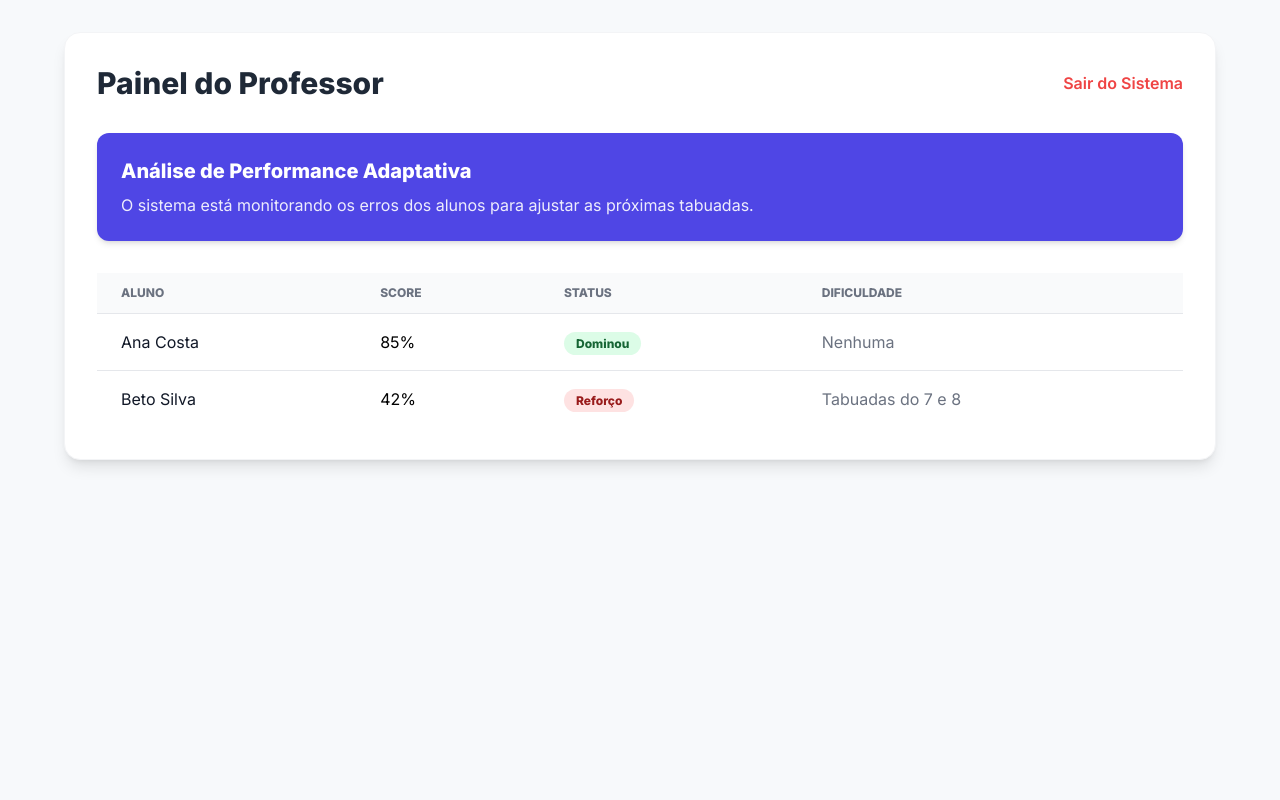
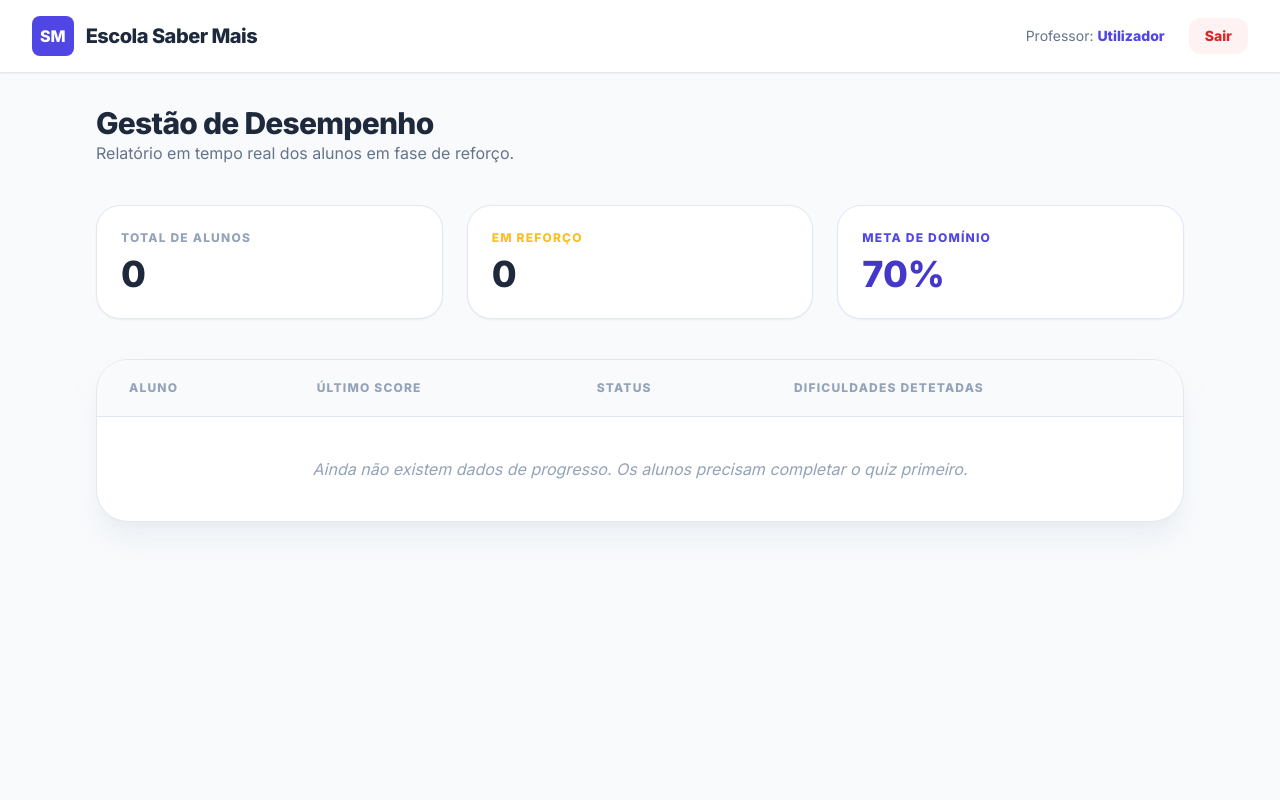
Before and after one commit to RafaelTSa/Projeto-Multidisciplinar-III-Ciencia-da-Computacao, a Flask app: template templates/professor.html in a window 1280 px wide. Run offline with Flask 3, Linux system fonts and the light colour scheme; the template is opened without the code that fills it, so the values that code supplies are empty; some libraries are stand-ins or nearby versions.

Commit message:
atualiza projeto integrando ao Mongodb e atualiza o README.md

```diff
--- a/app.py
+++ b/app.py
@@ -1,11 +1,28 @@
 from flask import Flask, render_template, request, redirect, url_for, session
 import random
+from pymongo import MongoClient
+from pymongo.errors import ServerSelectionTimeoutError
 
 app = Flask(__name__)
+# Chave secreta para gerir as sessões (segurança)
 app.secret_key = 'chave_rafael_2024_final'
 
-USUARIOS_PROFESSOR = {"admin": "admin123", "rafael": "12345"}
-USUARIOS_ALUNO = {"estudante": "aluno123", "joao": "tabuada"}
+# --- CONFIGURAÇÃO E CONEXÃO AO MONGODB ---
+try:
+    # Liga ao serviço MongoDB no seu PC (localhost)
+    # serverSelectionTimeoutMS=2000 evita que o site fique travado se o banco estiver desligado
+    client = MongoClient("mongodb://localhost:27017/", serverSelectionTimeoutMS=2000)
+    db = client["escola_saber_mais"]
+
+    # Coleções (Pastas de documentos)
+    usuarios_col = db["usuarios"]
+    progresso_col = db["progresso"]
+
+    # Testa se o banco de dados está a responder
+    client.server_info()
+    print("✅ SUCESSO: Conectado ao MongoDB!")
+except Exception as e:
+    print(f"❌ ERRO: Não foi possível conectar ao MongoDB: {e}")
 
 @app.route('/')
 def index():
@@ -13,52 +30,90 @@ def index():
 
 @app.route('/login', methods=['POST'])
 def login():
-    user = request.form.get('usuario')
-    senha = request.form.get('senha')
-    if user in USUARIOS_PROFESSOR and USUARIOS_PROFESSOR[user] == senha:
-        session['perfil'] = 'professor'
-        session['nome'] = user
-        return redirect(url_for('professor'))
-    if user in USUARIOS_ALUNO and USUARIOS_ALUNO[user] == senha:
-        session['perfil'] = 'aluno'
-        session['nome'] = user
-        session['contador'] = 0
-        session['acertos'] = 0
-        return redirect(url_for('aluno'))
-    return "Erro: Dados incorretos! <a href='/'>Voltar</a>"
+    user_input = request.form.get('usuario')
+    senha_input = request.form.get('senha')
+
+    # BUSCA NO BANCO DE DADOS (Substitui as listas manuais)
+    usuario_db = usuarios_col.find_one({"usuario": user_input, "senha": senha_input})
+
+    if usuario_db:
+        session['perfil'] = usuario_db['perfil']
+        session['nome'] = usuario_db['usuario']
+
+        if session['perfil'] == 'professor':
+            return redirect(url_for('professor'))
+        else:
+            session['contador'] = 0
+            session['acertos'] = 0
+            return redirect(url_for('aluno'))
+
+    return "Erro: Usuário ou senha incorretos! <a href='/'>Voltar</a>"
 
 @app.route('/aluno', methods=['GET', 'POST'])
 def aluno():
-    if session.get('perfil') != 'aluno': return redirect(url_for('index'))
+    if session.get('perfil') != 'aluno':
+        return redirect(url_for('index'))
 
     feedback = None
     if request.method == 'POST':
         n1 = int(request.form.get('n1'))
         n2 = int(request.form.get('n2'))
-        resp = int(request.form.get('resposta'))
+        resp_input = request.form.get('resposta')
 
-        session['contador'] += 1
-        if resp == (n1 * n2):
-            session['acertos'] += 1
-            feedback = {"texto": "✅ Acertou!", "cor": "bg-green-500"}
-        else:
-            feedback = {"texto": f"❌ Errou! {n1}x{n2}={n1*n2}", "cor": "bg-red-500"}
+        if resp_input:
+            resp = int(resp_input)
+            session['contador'] += 1
 
-        if session['contador'] >= 10:
-            res = {"acertos": session['acertos'], "total": 10}
-            # Resetamos para a próxima vez
-            session['contador'] = 0
-            session['acertos'] = 0
-            return render_template('resultado.html', resultado=res)
+            # Verificação da Resposta
+            if resp == (n1 * n2):
+                session['acertos'] += 1
+                feedback = {"texto": "✅ MUITO BEM! VOCÊ ACERTOU!", "cor": "bg-emerald-500"}
+            else:
+                # LÓGICA ADAPTATIVA: Salva o erro no MongoDB para análise posterior
+                progresso_col.update_one(
+                    {"aluno": session['nome']},
+                    {"$inc": {f"erros_tabuada_{n1}": 1}}, # Soma +1 erro nesta tabuada
+                    upsert=True
+                )
+                feedback = {"texto": f"❌ QUASE! A RESPOSTA CORRETA ERA {n1 * n2}", "cor": "bg-rose-600"}
 
-    # Gera números para a próxima
+            # Finaliza após 10 perguntas
+            if session['contador'] >= 10:
+                percentagem = (session['acertos'] / 10) * 100
+                status = "Dominou" if percentagem >= 70 else "Reforço"
+
+                # Salva o resultado final do ciclo no banco
+                progresso_col.update_one(
+                    {"aluno": session['nome']},
+                    {"$set": {
+                        "score": f"{int(percentagem)}%",
+                        "status": status
+                    }},
+                    upsert=True
+                )
+
+                res = {"acertos": session['acertos'], "total": 10}
+                session['contador'] = 0
+                session['acertos'] = 0
+                return render_template('resultado.html', resultado=res)
+
+    # Gera números para a próxima pergunta
     n1, n2 = random.randint(2, 9), random.randint(2, 9)
-    return render_template('aluno.html', n1=n1, n2=n2, feedback=feedback, progresso=session['contador'] + 1)
+    return render_template('aluno.html',
+                           n1=n1,
+                           n2=n2,
+                           feedback=feedback,
+                           progresso=session.get('contador', 0) + 1)
 
 @app.route('/professor')
 def professor():
-    if session.get('perfil') != 'professor': return redirect(url_for('index'))
-    return render_template('professor.html')
+    if session.get('perfil') != 'professor':
+        return redirect(url_for('index'))
+
+    # BUSCA NO BANCO: Pega todos os registros de desempenho dos alunos
+    dados_alunos = list(progresso_col.find())
+
+    return render_template('professor.html', nome=session.get('nome'), alunos=dados_alunos)
 
 @app.route('/logout')
 def logout():
--- a/templates/professor.html
+++ b/templates/professor.html
@@ -2,52 +2,104 @@
 <html lang="pt-BR">
 <head>
     <meta charset="UTF-8">
-    <title>Painel do Professor - Quiz Tabuada</title>
+    <meta name="viewport" content="width=device-width, initial-scale=1.0">
+    <title>Painel do Professor - Escola Saber Mais</title>
     <script src="https://cdn.tailwindcss.com"></script>
     <link href="https://fonts.googleapis.com/css2?family=Inter:wght@400;600;800&display=swap" rel="stylesheet">
-    <style>
-        body { font-family: 'Inter', sans-serif; background-color: #f7f9fb; }
-        .bg-gradient-primary { background-image: linear-gradient(to right, #4f46e5, #7c3aed); }
-    </style>
 </head>
-<body class="p-8">
-    <div class="max-w-6xl mx-auto bg-white p-8 rounded-2xl shadow-lg border border-gray-100">
-        <div class="flex justify-between items-center mb-8">
-            <h1 class="text-3xl font-extrabold text-gray-800">Painel do Professor</h1>
-            <a href="/logout" class="text-red-500 font-semibold hover:text-red-700">Sair do Sistema</a>
+<body class="bg-slate-50 min-h-screen font-['Inter']">
+
+    <nav class="bg-white border-b border-slate-200 px-8 py-4 flex justify-between items-center shadow-sm">
+        <div class="flex items-center gap-3">
+            <div class="bg-indigo-600 p-2 rounded-lg text-white font-black">SM</div>
+            <h1 class="text-slate-800 font-bold text-xl tracking-tight">Escola Saber Mais</h1>
+        </div>
+        <div class="flex items-center gap-6">
+            <span class="text-slate-500 text-sm font-medium">Professor: <strong class="text-indigo-600">{{ nome if nome else 'Utilizador' }}</strong></span>
+            <a href="/logout" class="bg-red-50 text-red-600 px-4 py-2 rounded-xl text-sm font-bold hover:bg-red-100 transition-colors">Sair</a>
+        </div>
+    </nav>
+
+    <main class="max-w-6xl mx-auto p-8">
+        <header class="mb-10">
+            <h2 class="text-3xl font-black text-slate-800 tracking-tight">Gestão de Desempenho</h2>
+            <p class="text-slate-500 font-medium">Relatório em tempo real dos alunos em fase de reforço.</p>
+        </header>
+
+        <!-- Grid de Estatísticas Rápidas -->
+        <div class="grid grid-cols-1 md:grid-cols-3 gap-6 mb-10">
+            <div class="bg-white p-6 rounded-3xl border border-slate-200 shadow-sm">
+                <p class="text-slate-400 text-xs font-black uppercase tracking-widest mb-2">Total de Alunos</p>
+                <p class="text-4xl font-black text-slate-800">{{ alunos|length if alunos else 0 }}</p>
+            </div>
+            <div class="bg-white p-6 rounded-3xl border border-slate-200 shadow-sm">
+                <p class="text-amber-400 text-xs font-black uppercase tracking-widest mb-2">Em Reforço</p>
+                <p class="text-4xl font-black text-slate-800">
+                    {% if alunos %}
+                        {{ alunos|selectattr('status', 'equalto', 'Reforço')|list|length }}
+                    {% else %}
+                        0
+                    {% endif %}
+                </p>
+            </div>
+            <div class="bg-white p-6 rounded-3xl border border-indigo-100 bg-indigo-50 shadow-sm">
+                <p class="text-indigo-600 text-xs font-black uppercase tracking-widest mb-2">Meta de Domínio</p>
+                <p class="text-4xl font-black text-indigo-700">70%</p>
+            </div>
         </div>
 
-        <div class="bg-indigo-600 p-6 rounded-xl text-white mb-8 shadow-md">
-            <h2 class="text-xl font-bold mb-2">Análise de Performance Adaptativa</h2>
-            <p class="opacity-90">O sistema está monitorando os erros dos alunos para ajustar as próximas tabuadas.</p>
-        </div>
-
-        <div class="overflow-x-auto">
-            <table class="min-w-full divide-y divide-gray-200">
-                <thead class="bg-gray-50">
+        <!-- Tabela de Alunos -->
+        <div class="bg-white rounded-[2rem] shadow-xl shadow-slate-200/50 overflow-hidden border border-slate-200">
+            <table class="w-full text-left">
+                <thead class="bg-slate-50 border-b border-slate-200">
                     <tr>
-                        <th class="px-6 py-3 text-left text-xs font-bold text-gray-500 uppercase">Aluno</th>
-                        <th class="px-6 py-3 text-left text-xs font-bold text-gray-500 uppercase">Score</th>
-                        <th class="px-6 py-3 text-left text-xs font-bold text-gray-500 uppercase">Status</th>
-                        <th class="px-6 py-3 text-left text-xs font-bold text-gray-500 uppercase">Dificuldade</th>
+                        <th class="px-8 py-5 text-slate-400 text-xs font-black uppercase tracking-widest">Aluno</th>
+                        <th class="px-8 py-5 text-slate-400 text-xs font-black uppercase tracking-widest">Último Score</th>
+                        <th class="px-8 py-5 text-slate-400 text-xs font-black uppercase tracking-widest">Status</th>
+                        <th class="px-8 py-5 text-slate-400 text-xs font-black uppercase tracking-widest">Dificuldades Detetadas</th>
                     </tr>
                 </thead>
-                <tbody class="bg-white divide-y divide-gray-200">
+                <tbody class="divide-y divide-slate-100">
+                    {% for aluno in alunos %}
+                    <tr class="hover:bg-slate-50 transition-colors">
+                        <td class="px-8 py-6 font-bold text-slate-700">{{ aluno.aluno }}</td>
+                        <td class="px-8 py-6 text-slate-600 font-medium">{{ aluno.score if aluno.score else '---' }}</td>
+                        <td class="px-8 py-6">
+                            {% if aluno.status == 'Dominou' %}
+                            <span class="bg-emerald-100 text-emerald-700 px-4 py-1.5 rounded-full text-xs font-black uppercase">Dominou</span>
+                            {% elif aluno.status == 'Reforço' %}
+                            <span class="bg-rose-100 text-rose-700 px-4 py-1.5 rounded-full text-xs font-black uppercase">Reforço</span>
+                            {% else %}
+                            <span class="bg-slate-100 text-slate-500 px-4 py-1.5 rounded-full text-xs font-black uppercase">Iniciando</span>
+                            {% endif %}
+                        </td>
+                        <td class="px-8 py-6 text-sm text-slate-500 italic">
+                            {% set erros = [] %}
+                            {% for n in range(2, 11) %}
+                                {% set campo_erro = 'erros_tabuada_' ~ n %}
+                                {% if aluno[campo_erro] and aluno[campo_erro] > 0 %}
+                                    {% set _ = erros.append(n|string) %}
+                                {% endif %}
+                            {% endfor %}
+
+                            {% if erros %}
+                                <span class="text-rose-500 font-semibold italic">Tabuada do {{ erros|join(', ') }}</span>
+                            {% else %}
+                                Nenhuma dificuldade crítica
+                            {% endif %}
+                        </td>
+                    </tr>
+                    {% else %}
                     <tr>
-                        <td class="px-6 py-4 font-medium text-gray-900">Ana Costa</td>
-                        <td class="px-6 py-4">85%</td>
-                        <td class="px-6 py-4"><span class="bg-green-100 text-green-800 px-3 py-1 rounded-full text-xs font-bold">Dominou</span></td>
-                        <td class="px-6 py-4 text-gray-500 font-sm">Nenhuma</td>
+                        <td colspan="4" class="px-8 py-10 text-center text-slate-400 font-medium italic">
+                            Ainda não existem dados de progresso. Os alunos precisam completar o quiz primeiro.
+                        </td>
                     </tr>
-                    <tr>
-                        <td class="px-6 py-4 font-medium text-gray-900">Beto Silva</td>
-                        <td class="px-6 py-4">42%</td>
-                        <td class="px-6 py-4"><span class="bg-red-100 text-red-800 px-3 py-1 rounded-full text-xs font-bold">Reforço</span></td>
-                        <td class="px-6 py-4 text-gray-500 font-sm">Tabuadas do 7 e 8</td>
-                    </tr>
+                    {% endfor %}
                 </tbody>
             </table>
         </div>
-    </div>
+    </main>
+
 </body>
 </html>
```
Also changed, not shown: setup_db.py (added, +26 -0 lines), templates/aluno.html (+40 -13 lines), README.md.
